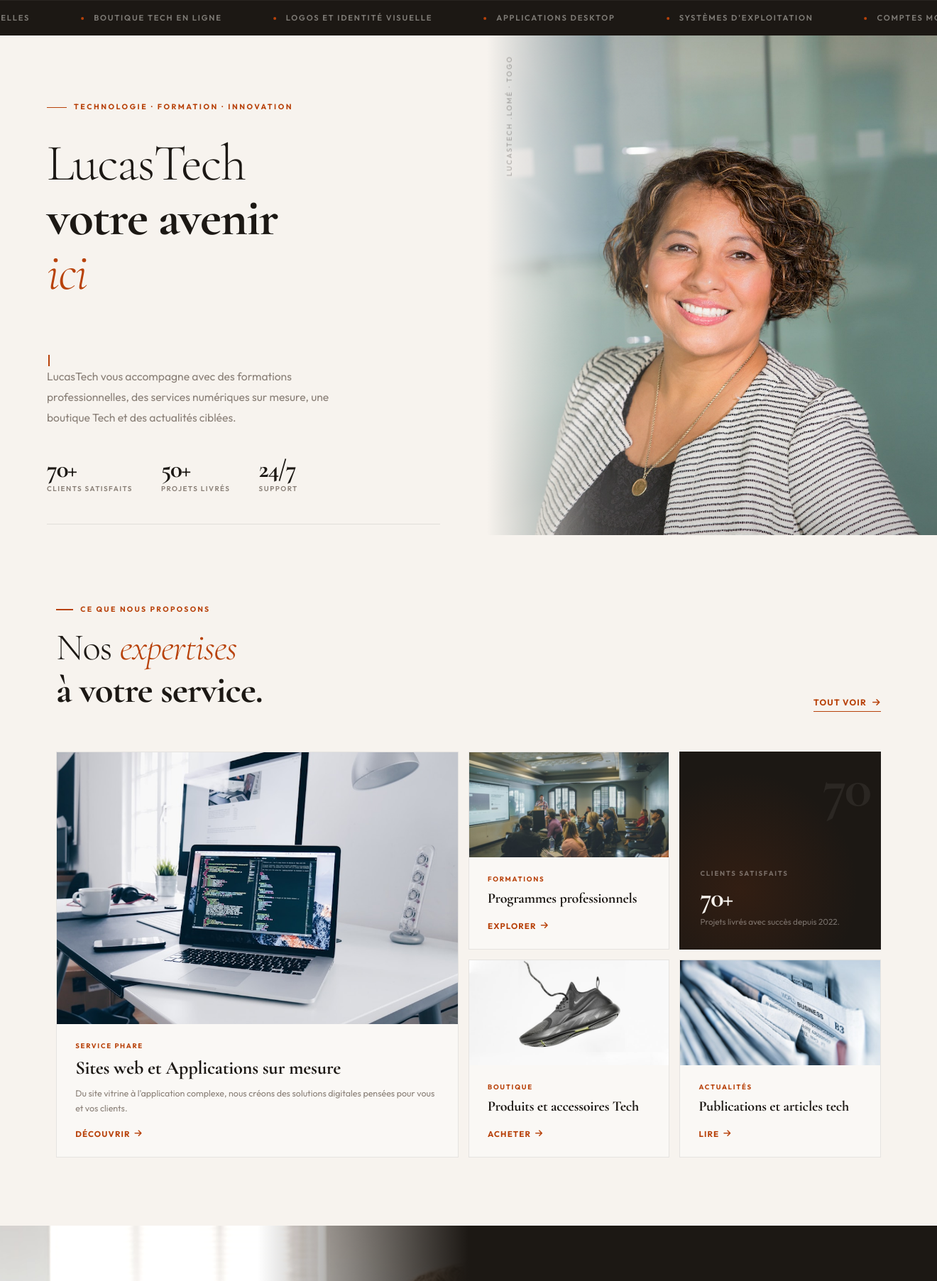
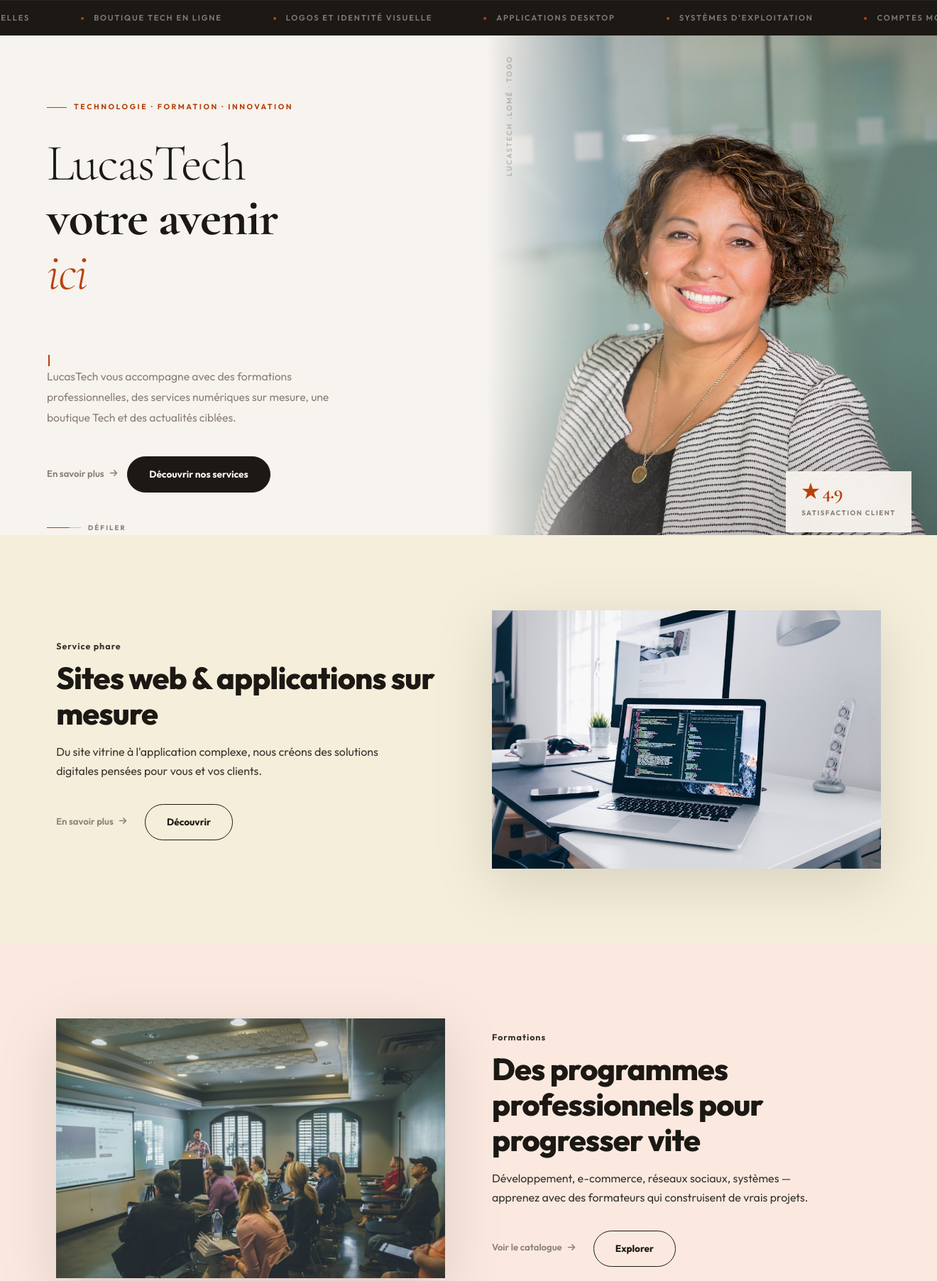
Before and after one commit to BOHINAMOU/ProjetLucasTtech, a Django app: page / in a window 1320 px wide. Shown: the part 96-1901 px from the top of the page at 71% size. Run offline with Django 5.2, Linux system fonts and the light colour scheme.

Commit message:
Accueil : refonte inspirée de Samsung (bandes promo pastel, boutons pilule)
- Hero simplifié : retire les stats/badge encombrants, ajoute les CTA
  doubles style Samsung ("En savoir plus" + bouton pilule solide)
- Remplace la grille de cartes de services par 4 bandes promo pleine
  largeur (Formations, Services, Boutique, Publications), fond pastel
  alternant clair/terracotta/sable/sauge, gros titre, texte court,
  CTA double et grande image — repris du design produit Samsung
- Ajoute une bande "chiffres clés" sombre pour les statistiques
  déplacées hors du hero
- Nouveaux boutons .btn-pill / .btn-pill--solid réutilisables

Co-Authored-By: Claude Sonnet 5 <noreply@anthropic.com>

```diff
--- a/LucasTech/core/static/core/css/style.css
+++ b/LucasTech/core/static/core/css/style.css
@@ -369,6 +369,20 @@ header { position: sticky; top: 0; z-index: 400; }
 .btn-ghost i { font-size: .75rem; transition: transform .2s; }
 .btn-ghost:hover i { transform: translateX(4px); }
 
+/* Bouton pilule — style Samsung */
+.btn-pill {
+  display: inline-flex; align-items: center; gap: 8px;
+  padding: 13px 30px; border-radius: 99px;
+  border: 1.5px solid var(--ink); background: transparent;
+  color: var(--ink); font-size: .85rem; font-weight: 700;
+  text-decoration: none; transition: background .2s, color .2s, transform .2s;
+}
+.btn-pill:hover { background: var(--ink); color: var(--cream); transform: translateY(-1px); }
+.btn-pill--solid {
+  background: var(--ink); color: var(--cream); border-color: var(--ink);
+}
+.btn-pill--solid:hover { background: var(--terra); border-color: var(--terra); color: #fff; }
+
 /* Scroll indicator */
 .hero__scroll {
   position: absolute; bottom: 2.2rem;
@@ -492,6 +506,65 @@ header { position: sticky; top: 0; z-index: 400; }
   transition: gap .2s; text-decoration: none; white-space: nowrap;
 }
 .section-link:hover { gap: 13px; }
+
+/* ══ BANDES PROMO — style Samsung (flat, pastel, minimal) ══ */
+.promo-band {
+  display: grid; grid-template-columns: 1fr 1fr; align-items: center;
+  gap: clamp(2rem, 5vw, 5rem);
+  padding: clamp(4rem, 8vw, 7rem) clamp(1.5rem, 6vw, 5rem);
+}
+.promo-band--sand   { background: #f5eeda; }
+.promo-band--terra  { background: #fbe9e0; }
+.promo-band--warm   { background: var(--warm); }
+.promo-band--sage   { background: #e8efe9; }
+.promo-band--reverse { grid-template-columns: 1fr 1fr; }
+.promo-band--reverse .promo-media { order: -1; }
+
+.promo-eyebrow {
+  font-size: .78rem; font-weight: 700; letter-spacing: .08em;
+  color: var(--ink2); margin-bottom: .6rem;
+}
+.promo-title {
+  font-family: var(--font); font-size: clamp(1.9rem, 3.4vw, 2.7rem);
+  font-weight: 800; letter-spacing: -.02em; color: var(--ink);
+  line-height: 1.15; margin-bottom: 1rem;
+}
+.promo-desc {
+  font-size: 1rem; color: var(--ink2); line-height: 1.7;
+  max-width: 460px; margin-bottom: 2rem;
+}
+.promo-cta { display: flex; align-items: center; gap: 1.6rem; flex-wrap: wrap; }
+
+.promo-media {
+  display: flex; align-items: center; justify-content: center;
+}
+.promo-media img {
+  width: 100%; height: auto; max-height: 380px; object-fit: contain;
+  filter: drop-shadow(0 20px 40px rgba(0,0,0,.12));
+}
+
+@media (max-width: 860px) {
+  .promo-band, .promo-band--reverse { grid-template-columns: 1fr; text-align: center; padding: 3.5rem 1.5rem; }
+  .promo-band--reverse .promo-media { order: 0; }
+  .promo-desc { max-width: none; margin-left: auto; margin-right: auto; }
+  .promo-cta { justify-content: center; }
+}
+
+/* ══ BANDE CHIFFRES CLÉS ══ */
+.stats-band {
+  display: flex; justify-content: center; flex-wrap: wrap;
+  gap: clamp(2.5rem, 8vw, 6rem);
+  background: var(--ink); padding: 3.5rem 1.5rem;
+}
+.stats-band-item { display: flex; flex-direction: column; align-items: center; gap: 4px; }
+.stats-band-num {
+  font-family: var(--serif); font-size: 2.6rem; font-weight: 700;
+  color: var(--cream); letter-spacing: -.03em; line-height: 1;
+}
+.stats-band-lbl {
+  font-size: .74rem; font-weight: 600; letter-spacing: .14em;
+  text-transform: uppercase; color: rgba(247,243,238,.55);
+}
 
 /* ══ SERVICES ══ */
 .services-section {
--- a/LucasTech/core/templates/core/base.html
+++ b/LucasTech/core/templates/core/base.html
@@ -143,21 +143,10 @@
       des services numériques sur mesure, une boutique Tech et des actualités ciblées.
     </p>
 
-    <div class="hero__stats">
-      <div class="hero__stat">
-        <span class="hero__stat-num" id="clients-count">0+</span>
-        <span class="hero__stat-lbl">Clients satisfaits</span>
-      </div>
-      <div class="hero__stat">
-        <span class="hero__stat-num" id="projects-count">0+</span>
-        <span class="hero__stat-lbl">Projets livrés</span>
-      </div>
-      <div class="hero__stat">
-        <span class="hero__stat-num">24/7</span>
-        <span class="hero__stat-lbl">Support</span>
-      </div>
+    <div class="hero__cta">
+      <a href="#services" class="btn-ghost">En savoir plus <i class="fa fa-arrow-right"></i></a>
+      <a href="{% url 'services:services' %}" class="btn-pill btn-pill--solid">Découvrir nos services</a>
     </div>
-
 
     <div class="hero__scroll">
       <div class="scroll-line"></div>
@@ -185,116 +174,82 @@
   </div>
 </section>
 
-<!-- ── SERVICES ── -->
-<section class="services-section reveal" aria-label="Nos expertises">
-  <div class="services-header">
-    <div>
-      <p class="section-eyebrow">Ce que nous proposons</p>
-      <h2 class="section-title">
-        Nos <em>expertises</em><br>
-        <strong>à votre service.</strong>
-      </h2>
+<!-- ── SERVICES — bandes promo style Samsung ── -->
+<div id="services"></div>
+
+<section class="promo-band promo-band--sand reveal">
+  <div>
+    <p class="promo-eyebrow">Service phare</p>
+    <h2 class="promo-title">Sites web &amp; applications sur mesure</h2>
+    <p class="promo-desc">Du site vitrine à l'application complexe, nous créons des solutions digitales pensées pour vous et vos clients.</p>
+    <div class="promo-cta">
+      <a href="{% url 'services:services' %}" class="btn-ghost">En savoir plus <i class="fa fa-arrow-right"></i></a>
+      <a href="{% url 'services:services' %}" class="btn-pill">Découvrir</a>
     </div>
-    <a href="{% url 'services:services' %}" class="section-link">
-      Tout voir <i class="fa fa-arrow-right"></i>
-    </a>
   </div>
+  <div class="promo-media">
+    <img src="{% static 'core/images/image1.png' %}" alt="Développement web et applications">
+  </div>
+</section>
 
-  <div class="services-grid">
+<section class="promo-band promo-band--terra promo-band--reverse reveal">
+  <div>
+    <p class="promo-eyebrow">Formations</p>
+    <h2 class="promo-title">Des programmes professionnels pour progresser vite</h2>
+    <p class="promo-desc">Développement, e-commerce, réseaux sociaux, systèmes — apprenez avec des formateurs qui construisent de vrais projets.</p>
+    <div class="promo-cta">
+      <a href="{% url 'formations:formations' %}" class="btn-ghost">Voir le catalogue <i class="fa fa-arrow-right"></i></a>
+      <a href="{% url 'formations:formations' %}" class="btn-pill">Explorer</a>
+    </div>
+  </div>
+  <div class="promo-media">
+    <img src="{% static 'core/images/image2.png' %}" alt="Formations professionnelles">
+  </div>
+</section>
 
-    <!-- Card hero — grande carte gauche -->
-    <a href="{% url 'services:services' %}" class="svc-card svc-card--hero">
-      <div class="svc-media">
-        <!--
-          IMAGE SERVICE HERO
-          URL : https://images.unsplash.com/photo-1498050108023-c5249f4df085?w=900&q=85&fit=crop
-          → static/images/svc-dev.jpg
-        -->
-        <img
-          src="{% static 'core/images/image1.png' %}"
-          alt="Développement"
-          onerror="this.src='https://images.unsplash.com/photo-1498050108023-c5249f4df085?w=900&q=85&fit=crop'"
-        >
-      </div>
-      <div class="svc-body">
-        <span class="svc-tag">Service phare</span>
-        <h3 class="svc-title">Sites web et Applications sur mesure</h3>
-        <p class="svc-desc">Du site vitrine à l'application complexe, nous créons des solutions digitales pensées pour vous et vos clients.</p>
-        <span class="svc-cta">Découvrir <i class="fa fa-arrow-right"></i></span>
-      </div>
-    </a>
+<section class="promo-band promo-band--warm reveal">
+  <div>
+    <p class="promo-eyebrow">E-Commerce</p>
+    <h2 class="promo-title">La boutique Tech, pensée pour être vue</h2>
+    <p class="promo-desc">Produits et accessoires sélectionnés, fiches détaillées avec galerie photo, paiement simple et livraison suivie.</p>
+    <div class="promo-cta">
+      <a href="{% url 'shop:shop' %}" class="btn-ghost">Voir la boutique <i class="fa fa-arrow-right"></i></a>
+      <a href="{% url 'shop:shop' %}" class="btn-pill">Acheter</a>
+    </div>
+  </div>
+  <div class="promo-media">
+    <img src="{% static 'core/images/image3.png' %}" alt="Boutique Tech LucasTech">
+  </div>
+</section>
 
-    <!-- Formations -->
-    <a href="{% url 'formations:formations' %}" class="svc-card svc-card--sm">
-      <div class="svc-media">
-        <!--
-          URL : https://images.unsplash.com/photo-1524178232363-1fb2b075b655?w=600&q=80&fit=crop
-          → static/images/svc-formation.jpg
-        -->
-        <img
-          src="{% static 'core/images/image2.png' %}"
-          alt="Formations"
-          onerror="this.src='https://images.unsplash.com/photo-1524178232363-1fb2b075b655?w=600&q=80&fit=crop'"
-        >
-      </div>
-      <div class="svc-body">
-        <span class="svc-tag">Formations</span>
-        <h3 class="svc-title">Programmes professionnels</h3>
-        <span class="svc-cta">Explorer <i class="fa fa-arrow-right"></i></span>
-      </div>
-    </a>
+<section class="promo-band promo-band--sage promo-band--reverse reveal">
+  <div>
+    <p class="promo-eyebrow">Actualités</p>
+    <h2 class="promo-title">Restez informé de l'actualité tech</h2>
+    <p class="promo-desc">Guides, tendances et retours d'expérience pensés pour l'Afrique, publiés régulièrement par notre équipe.</p>
+    <div class="promo-cta">
+      <a href="{% url 'publications:publications' %}" class="btn-ghost">Lire les articles <i class="fa fa-arrow-right"></i></a>
+      <a href="{% url 'publications:publications' %}" class="btn-pill">Découvrir</a>
+    </div>
+  </div>
+  <div class="promo-media">
+    <img src="{% static 'core/images/image4.png' %}" alt="Publications LucasTech">
+  </div>
+</section>
 
-    <!-- Stat card -->
-    <div class="svc-card svc-card--stat">
-      <div class="svc-stat-bg"></div>
-      <span class="svc-stat-num-deco">70</span>
-      <div class="svc-stat-content">
-        <div class="svc-stat-label">Clients satisfaits</div>
-        <div class="svc-stat-value">70+</div>
-        <div class="svc-stat-desc">Projets livrés avec succès depuis 2022.</div>
-      </div>
-    </div>
-
-    <!-- Boutique -->
-    <a href="{% url 'shop:shop' %}" class="svc-card svc-card--sm">
-      <div class="svc-media">
-        <!--
-          URL : https://images.unsplash.com/photo-1491553895911-0055eca6402d?w=600&q=80&fit=crop
-          → static/images/svc-shop.jpg
-        -->
-        <img
-          src="{% static 'core/images/image3.png' %}"
-          alt="Boutique tech"
-          onerror="this.src='https://images.unsplash.com/photo-1491553895911-0055eca6402d?w=600&q=80&fit=crop'"
-        >
-      </div>
-      <div class="svc-body">
-        <span class="svc-tag">Boutique</span>
-        <h3 class="svc-title">Produits et accessoires Tech</h3>
-        <span class="svc-cta">Acheter <i class="fa fa-arrow-right"></i></span>
-      </div>
-    </a>
-
-    <!-- Publications -->
-    <a href="{% url 'publications:publications' %}" class="svc-card svc-card--sm">
-      <div class="svc-media">
-        <!--
-          URL : https://images.unsplash.com/photo-1504711434969-e33886168f5c?w=600&q=80&fit=crop
-          → static/images/svc-pub.jpg
-        -->
-        <img
-          src="{% static 'core/images/image4.png' %}"
-          alt="Publications"
-          onerror="this.src='https://images.unsplash.com/photo-1504711434969-e33886168f5c?w=600&q=80&fit=crop'"
-        >
-      </div>
-      <div class="svc-body">
-        <span class="svc-tag">Actualités</span>
-        <h3 class="svc-title">Publications et articles tech</h3>
-        <span class="svc-cta">Lire <i class="fa fa-arrow-right"></i></span>
-      </div>
-    </a>
-
+<!-- ── Chiffres clés ── -->
+<section class="stats-band reveal">
+  <div class="stats-band-item">
+    <span class="stats-band-num">70+</span>
+    <span class="stats-band-lbl">Clients satisfaits</span>
+  </div>
+  <div class="stats-band-item">
+    <span class="stats-band-num">50+</span>
+    <span class="stats-band-lbl">Projets livrés</span>
+  </div>
+  <div class="stats-band-item">
+    <span class="stats-band-num">24/7</span>
+    <span class="stats-band-lbl">Support</span>
   </div>
 </section>
 
```
